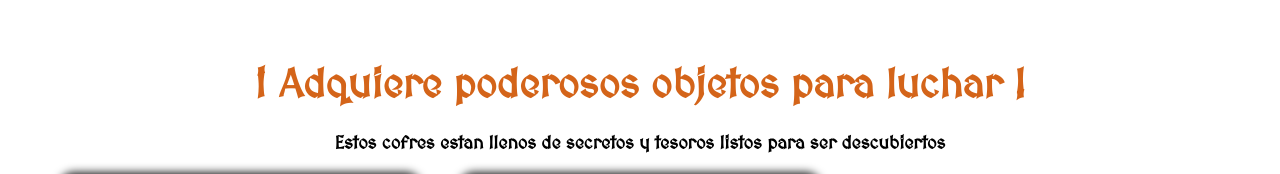
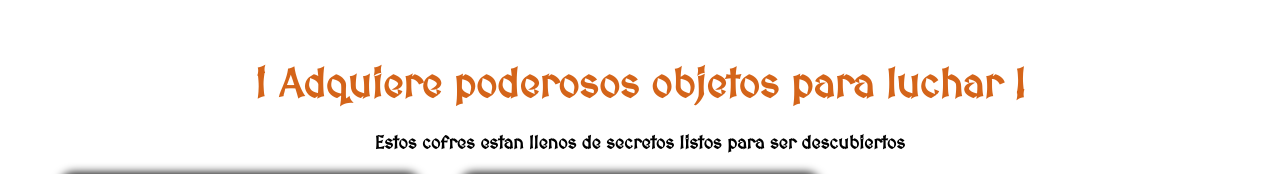
Before and after one commit to Pablo9305/integradornucba2017, a plain HTML site: page index.html in a window 1280 px wide. Shown: the part 3720-3894 px from the top of the page. Drawn offline with Linux system fonts and the light colour scheme.

Commit message:
pequeña modificacion en cofres

```diff
--- a/index.html
+++ b/index.html
@@ -106,7 +106,7 @@
 
     <h3>¡ Adquiere poderosos objetos para luchar !</h3>
 
-    <p>Estos cofres estan llenos de secretos y tesoros listos para ser descubiertos</p>
+    <p>Estos cofres estan llenos de secretos listos para ser descubiertos</p>
 
     <div class="container">
 
```
